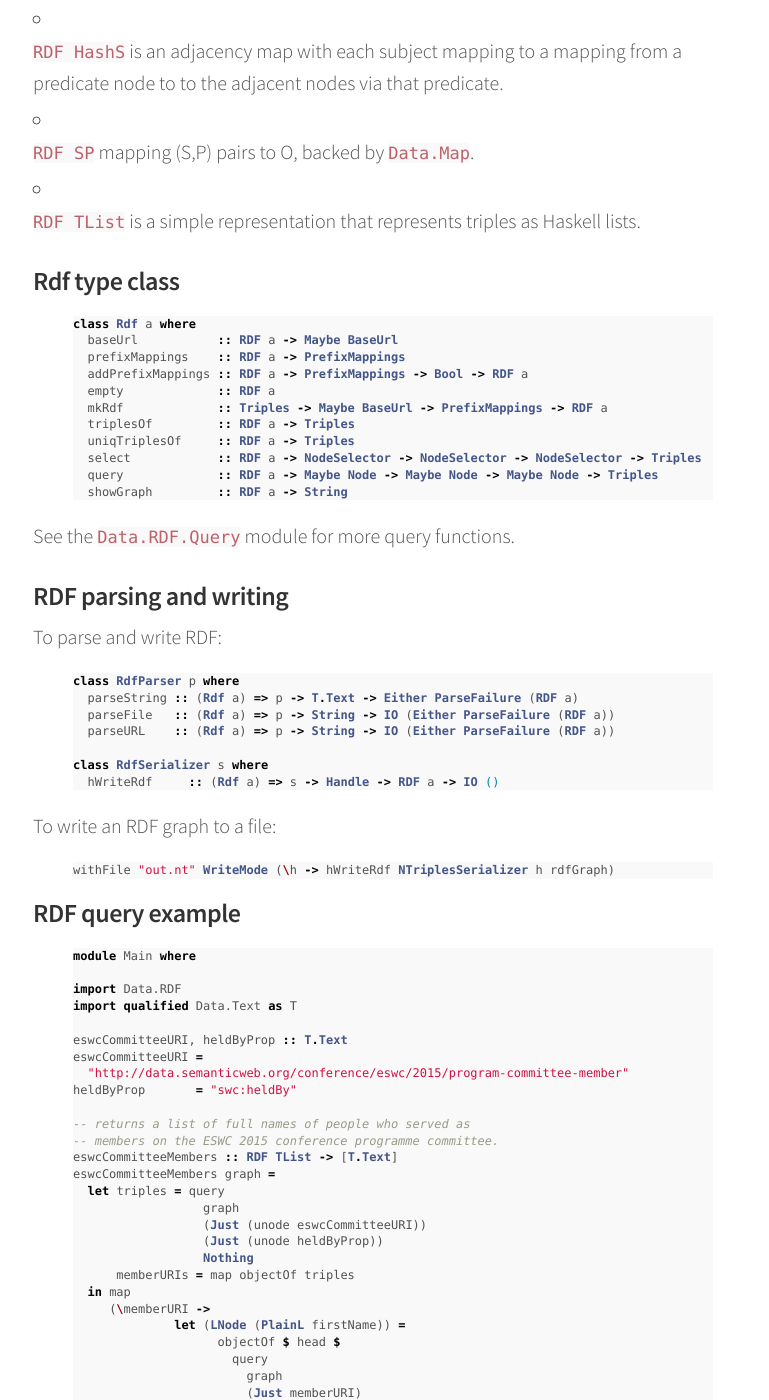
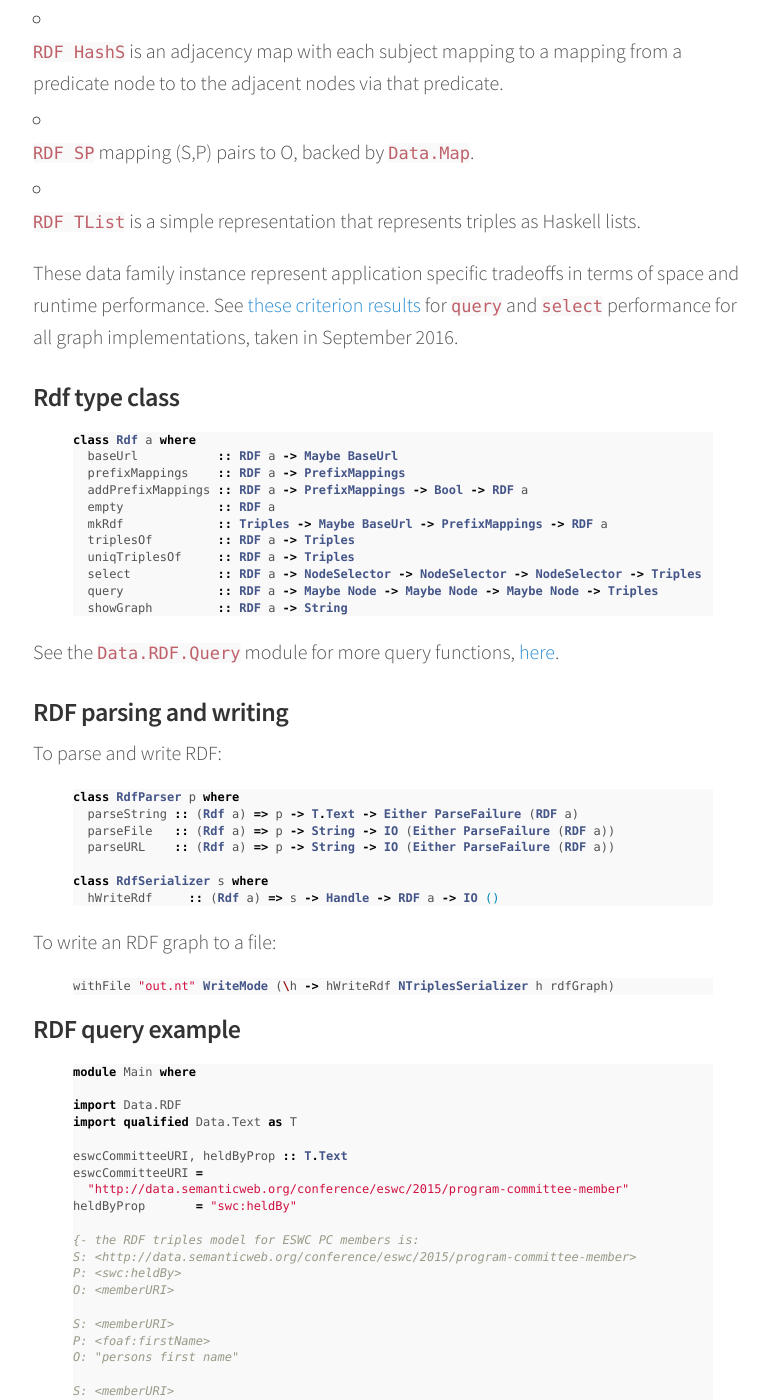
Before and after one commit to robstewart57/rdf4h, a Jekyll site: the page built from docs/index.md, in a window 1280 px wide and 1400 px high, scrolled down 1178 px. Shown: the whole window, without its empty margins (247-1016 px from the left). Built offline with Jekyll 4.4.1, drawn with Linux system fonts in a browser that asks for light colours; some of the changed text lies outside the part shown.

Commit message:
tweaks index.md

```diff
--- a/docs/index.md
+++ b/docs/index.md
@@ -68,6 +68,13 @@ differ in their in-memory representation of RDF graphs.
 * `RDF TList` is a simple representation that represents triples as
   Haskell lists.
 
+These data family instance represent application specific tradeoffs in
+terms of space and runtime performance. See
+[these criterion results](http://robstewart57.github.io/rdf4h/rdf4h-bench-12092016.html)
+for `query` and `select` performance for all graph implementations,
+taken in September 2016.
+
+
 ### Rdf type class
 
 {% highlight haskell %}
@@ -84,7 +91,8 @@ class Rdf a where
   showGraph         :: RDF a -> String
 {% endhighlight %}
 
-See the `Data.RDF.Query` module for more query functions.
+See the `Data.RDF.Query` module for more query functions,
+[here](http://hackage.haskell.org/package/rdf4h-3.0.0/docs/Data-RDF-Query.html).
 
 ### RDF parsing and writing
 
@@ -119,6 +127,20 @@ eswcCommitteeURI, heldByProp :: T.Text
 eswcCommitteeURI =
   "http://data.semanticweb.org/conference/eswc/2015/program-committee-member"
 heldByProp       = "swc:heldBy"
+
+{- the RDF triples model for ESWC PC members is:
+S: <http://data.semanticweb.org/conference/eswc/2015/program-committee-member>
+P: <swc:heldBy>
+O: <memberURI>
+
+S: <memberURI>
+P: <foaf:firstName>
+O: "persons first name"
+
+S: <memberURI>
+P: <foaf:lastName>
+O: "persons last name"
+-}
 
 -- returns a list of full names of people who served as
 -- members on the ESWC 2015 conference programme committee.
```
